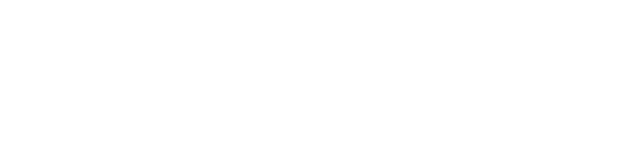
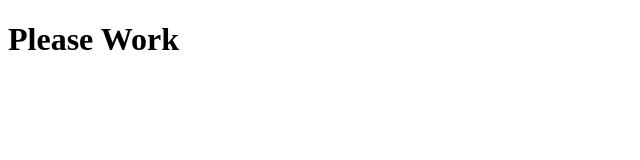
Before and after one commit to BenLinnertz/webdev1, a plain HTML site: page CSS_Intro/index.html in a window 1280 px wide. Shown: the whole page, without its empty margins (0-640 px from the left). Drawn offline with Linux system fonts and the light colour scheme.

Commit message:
adds text

```diff
--- a/CSS_Intro/index.html
+++ b/CSS_Intro/index.html
@@ -7,6 +7,6 @@
     <title>Document</title>
 </head>
 <body>
-
+    <h1> Please Work</h1>
 </body>
 </html>
```
